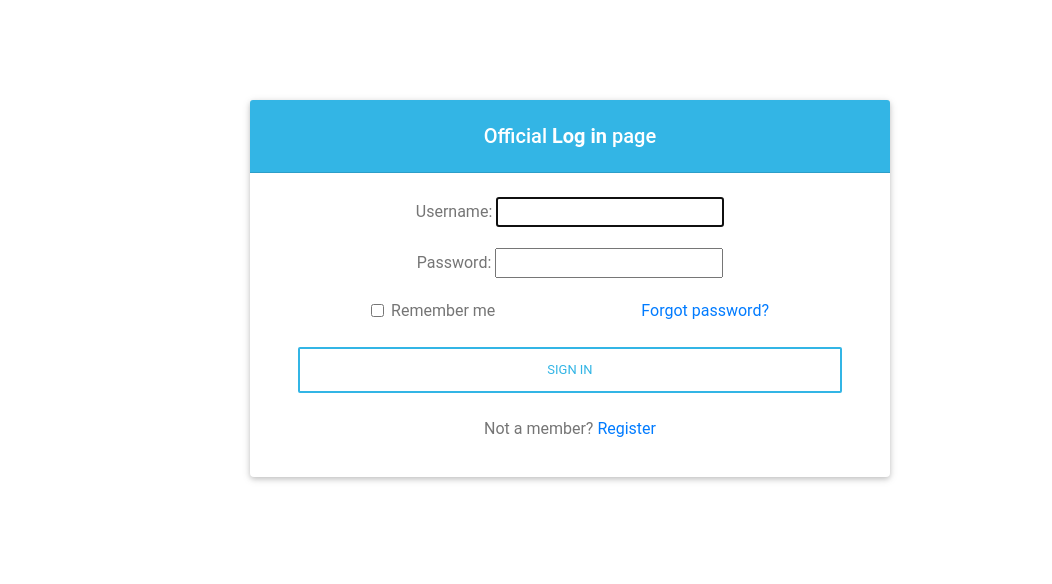
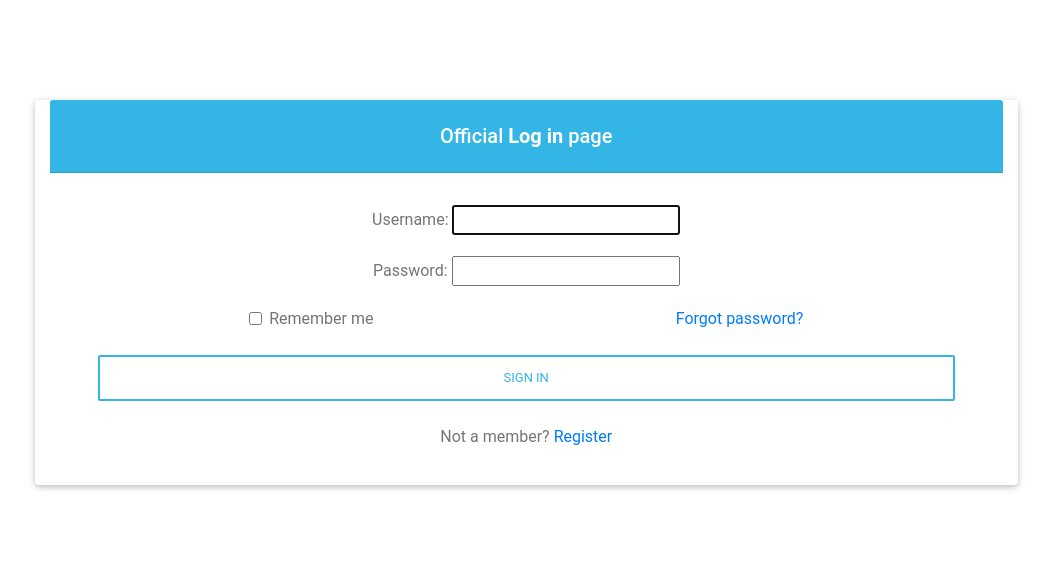
Before and after one commit to michaelmurwayi/rollerskates, a Django app: page /accounts/login/ in a window 1280 px wide. Shown: the top 584 px of the page, without its empty margins (50-1102 px from the left). Run offline with Django 3.2, Linux system fonts and the light colour scheme; some libraries are stand-ins or nearby versions.

Commit message:
editing login template

```diff
--- a/carwash/management/templates/registration/login.html
+++ b/carwash/management/templates/registration/login.html
@@ -1,15 +1,28 @@
-{% load staticfiles%}
+<!DOCTYPE html>
+<html lang="en">
+  <head>
+    <title>Home | Online Guest House Room Booking</title>
+    <link
+      rel="shortcut icon"
+      href="http://www.nitk.ac.in/sites/default/files/public/favicon.ico"
+      type="image/vnd.microsoft.icon"
+    />
 
-<html>
-  <head>
-    <meta charset="utf-8" />
+    <!-- for-mobile-apps -->
+    <meta name="viewport" content="width=device-width, initial-scale=1" />
+    <meta http-equiv="Content-Type" content="text/html; charset=utf-8" />
     <meta
-      name="viewport"
-      content="width=device-width, initial-scale=1, shrink-to-fit=no"
+      name="keywords"
+      content="Resort Inn Responsive web template, Bootstrap Web Templates, Flat Web Templates, Android Compatible web template,
+Smartphone Compatible web template, free webdesigns for Nokia, Samsung, LG, Sony Ericsson, Motorola web design"
     />
-    <meta http-equiv="x-ua-compatible" content="ie=edge" />
-    <title>Material Design Bootstrap</title>
-    <!-- Font Awesome -->
+    <script type="application/x-javascript">
+      addEventListener("load", function() { setTimeout(hideURLbar, 0); }, false);
+      	function hideURLbar(){ window.scrollTo(0,1); }
+    </script>
+
+    {% load staticfiles %}
+    <!-- //for-mobile-apps -->
     <link
       rel="stylesheet"
       href="https://use.fontawesome.com/releases/v5.11.2/css/all.css"
@@ -24,24 +37,27 @@
     <!-- Your custom styles (optional) -->
     <link rel="stylesheet" href="{% static 'styles/css/style.min.css' %}" />
   </head>
-  <style type="text/css">
-    .card {
-      width: 50%;
-      position: auto;
+  <style>
+    .container {
+      width: 60%;
+      height: 50%;
+      position: relative;
       margin: 100px;
-      left: 200;
+      left: 800;
     }
   </style>
 
   <body>
+    <div class="row">
+      <div class="col-md-3"></div>
       <!-- Material form login -->
-    <div class="card">
+      <div class="card container col-md-9">
         <h5 class="card-header info-color white-text text-center py-4">
           <strong>Official <b>Log in</b> page</strong>
         </h5>
 
         <!--Card content-->
-      <div class="card-body px-lg-5 pt-0">
+        <div class="card-body px-lg-5 pt-2 ">
           <!-- Form -->
           <form
             class="text-center"
@@ -61,7 +77,9 @@
                     class="form-check-input"
                     id="materialLoginFormRemember"
                   />
-                <label class="form-check-label" for="materialLoginFormRemember"
+                  <label
+                    class="form-check-label"
+                    for="materialLoginFormRemember"
                     >Remember me</label
                   >
                 </div>
@@ -89,6 +107,7 @@
           <!-- Form -->
         </div>
       </div>
+    </div>
     <!-- Material form login -->
   </body>
 </html>
```
Lines whose indentation alone changed are shown as unchanged.
